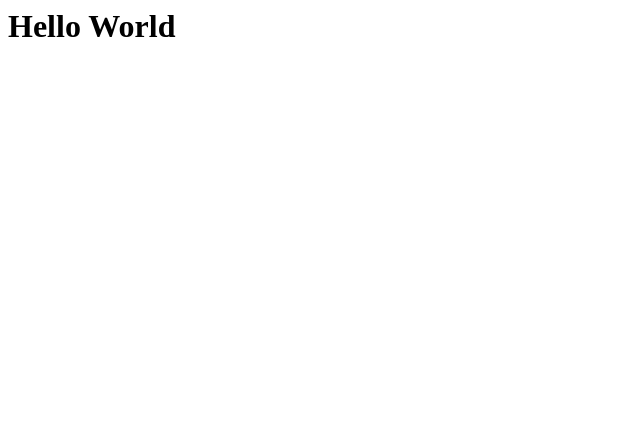
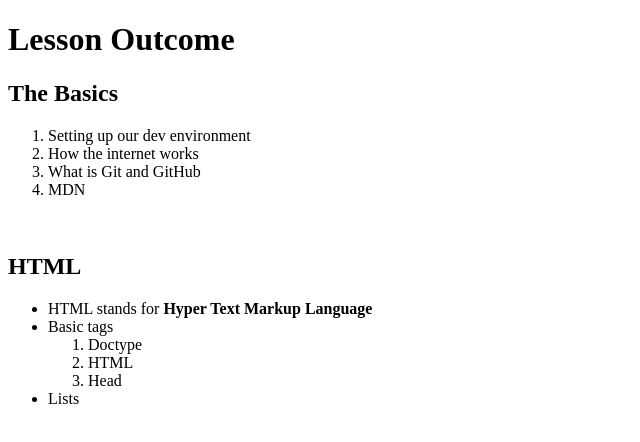
Before and after one commit to Kim-Agius/Kim-Agius, a plain HTML site: page index.html in a window 1280 px wide. Shown: the whole page, without its empty margins (0-640 px from the left). Drawn offline with Linux system fonts and the light colour scheme.

Commit message:
Add files via upload

```diff
--- a/index.html
+++ b/index.html
@@ -1 +1,29 @@
-<h1> Hello World </h1>
+<!DOCTYPE html>
+<html>
+  <head>
+    <title> Lesson Outcome</title>
+  </head>
+  <body>
+    <h1>Lesson Outcome</h1>
+    <h2>The Basics</h2>
+    <ol>
+      <li>Setting up our dev environment</li>
+      <li>How the internet works</li>
+      <li>What is Git and GitHub</li>
+      <li>MDN</li>
+    </ol>
+    <br>
+    <h2>HTML</h2>
+    <ul>
+      <li>HTML stands for <b>Hyper Text Markup Language</b></li>
+      <li>Basic tags
+        <ol>
+          <li>Doctype</li>
+          <li>HTML</li>
+          <li>Head</li>
+        </ol>
+      </li>
+      <li>Lists</li>
+    </ul>
+  </body>
+</html>
```
